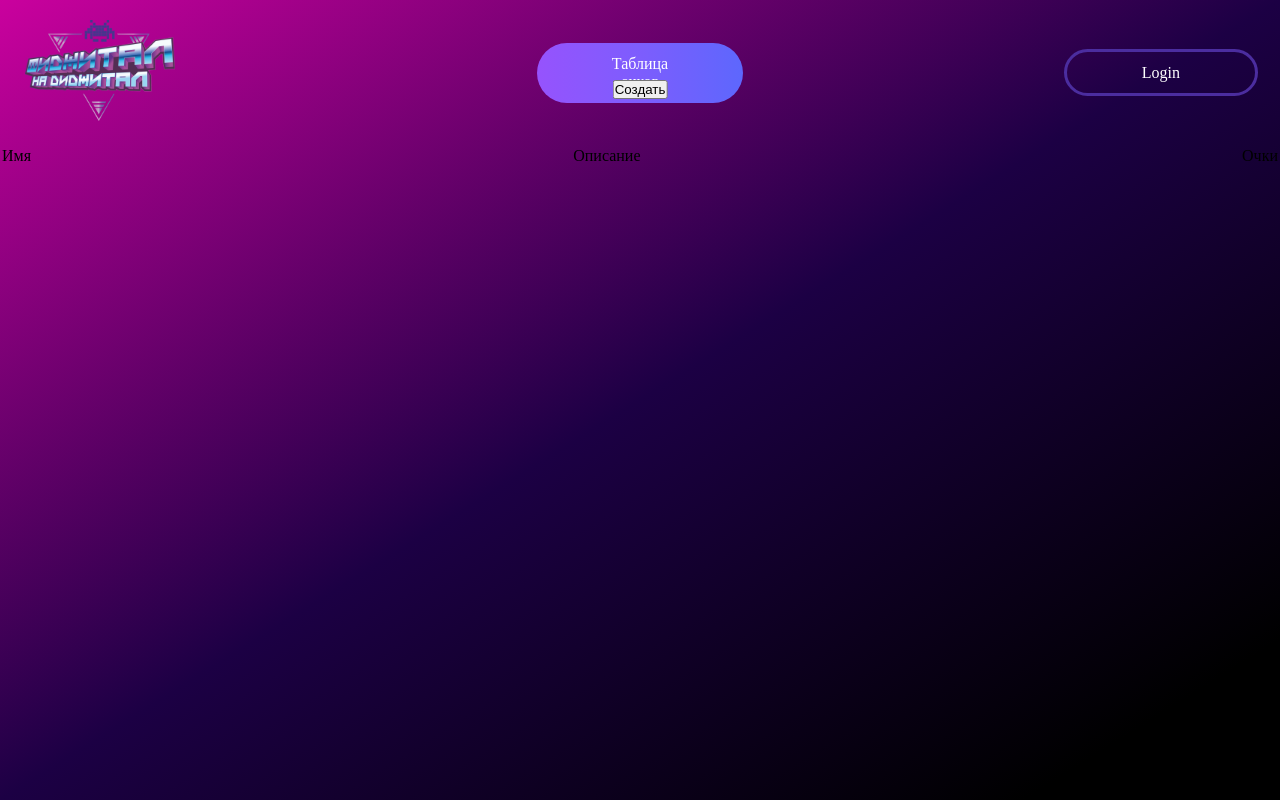
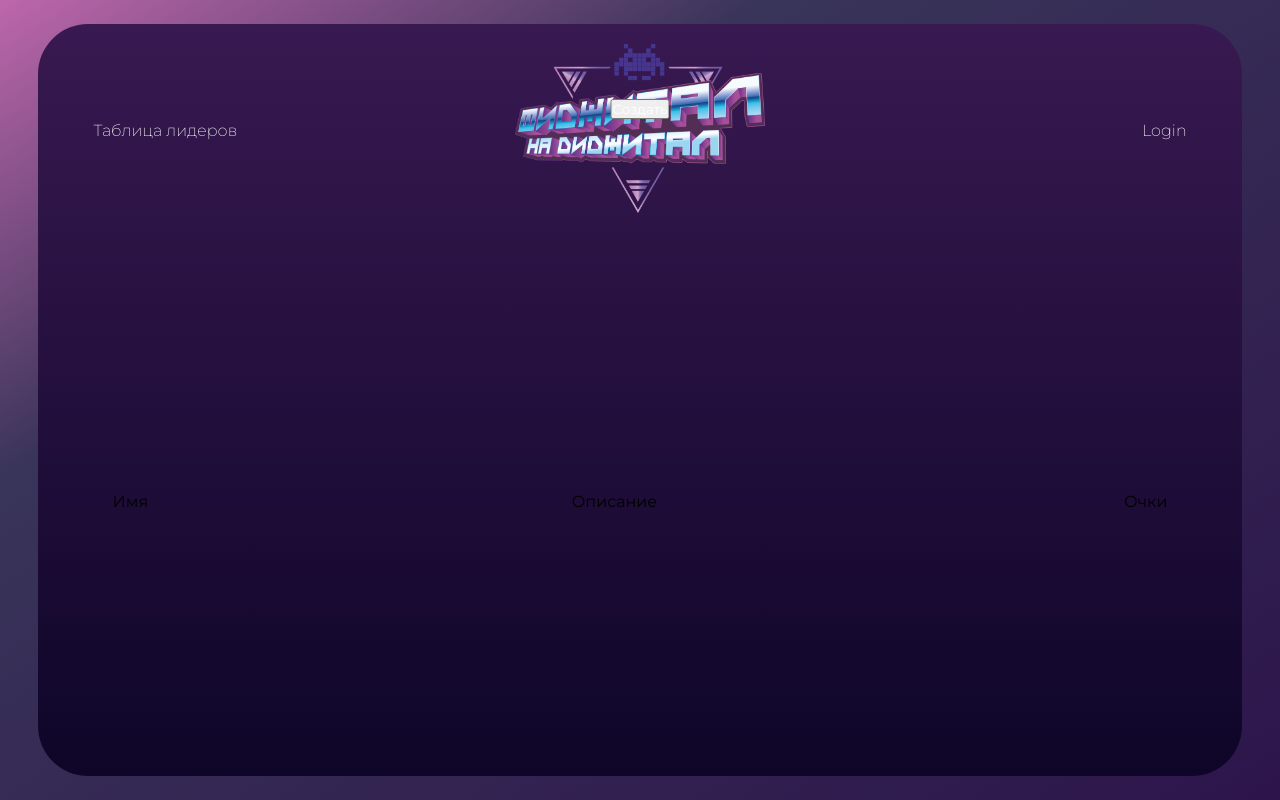
Before and after one commit to KAIT20Fest2024/QRCodeHandler, a Flask app: page /admin in a window 1280 px wide. Run offline with Flask 3, Linux system fonts and the light colour scheme; data that the repository does not hold is empty; some web fonts are replaced.

Commit message:
frontend: base + header

```diff
--- a/app/static/css/common.css
+++ b/app/static/css/common.css
@@ -3,27 +3,40 @@
     box-sizing: border-box;
     padding: 0;
     margin: 0;
+
+    font-family: "Montserrat", sans-serif;
+    color: white;
+}
+
+html {
+    max-height: 100vh;
+    max-width: 100vw;
 }
 
 body {
-    background: linear-gradient(to left top, #000000 10%, #1C0044 50%, #CA019E) no-repeat;
-    min-height: 20vh;
     height: 100vh;
+    position: relative;
+    background: linear-gradient(to bottom right, rgba(189,103,171,1) 0%, rgba(57,52,89,1) 30%, rgba(45,21,75,1) 100%) no-repeat;
 }
 
 main {
-    display: flex;
-    justify-content: center;
-    flex-direction: column;
+    margin: auto;
+    position: absolute;
+    inset: 3% 3%;
+    background: linear-gradient(to bottom, #381951, #0E0528);
+    border-radius: 50px;
 }
 
-@media (width >= 2000) {
-    body {
-        font-size: 30em;
-        background-color: red;
-    }
+.wrapper {
+    width: 88%;
+
+    max-height: 60vh;
+    height: 100%;
+
+    display: flex;
+    flex-direction: column;
+    justify-content: space-around;
+
+    margin: auto;
+    padding-top: 50px;
 }
-
-.Button{
-
-}
--- a/app/static/css/header.css
+++ b/app/static/css/header.css
@@ -1,32 +1,25 @@
-/* General + scroll effect */
+/* General */
 header {
     display: flex;
     justify-content: space-between;
     align-items: center;
 
-    padding: 20px 25px;
+    padding: 20px 55px;
     width: 100%;
-    min-height: 1.5em;
-    background: none;
 
     box-sizing: border-box;
-    transition: background-color .25s;
 
+    font-family: "Montserrat", sans-serif;
+    font-size: 16px;
+    font-weight: 200;
 }
 
+header a {
+    text-decoration: none;
+    color: inherit;
+    padding: 10px 0;
+}
 
-html:not([data-scroll='0']) {
-    body {
-        padding-top: 4.5em;
-    }
-
-    header {
-        position: fixed;
-        top: 0;
-        background-color: #eee;
-        box-shadow: 0 0 .5em rgba(0, 0, 0, .5);
-    }
-}
 
 .header__logo,
 .header__nav,
@@ -34,55 +27,62 @@ html:not([data-scroll='0']) {
     flex: 1;
 }
 
-/* Logo img */
-.header__logo {
+/* Navigation */
+.header__nav {
+    justify-content: space-evenly;
     text-align: start;
 }
 
-.header__logo img {
-    width: 150px;
+.header__nav ul {
+    list-style-type: none;
 }
 
-/* Navigation */
-.header__nav {
-    display: flex;
-    justify-content: space-evenly;
-    text-align: center;
+.header__nav li {
+    padding: 15px 0;
 }
 
 .header__nav_btn {
     padding: 12px 75px;
+    margin: 5px;
     border-radius: 50px;
     color: white;
     text-decoration: none;
 }
 
-.header__nav_btn-common {
-    background: linear-gradient(90deg, #9653FD, #7D5DFD, #5D67FD);
+/* Logo img */
+.header__logo {
+    text-align: center;
 }
 
-.header__nav_btn-negative {
-    background: none;
-    outline: solid #4B2D9F;
-}
-.header__nav_btn-negative {
-
-}
-
-.header__nav_btn-admin {
-    background: linear-gradient(90deg, red, pink);
+.header__logo img {
+    width: 250px;
 }
 
 .header__profile {
     text-align: end;
 }
 
-@media (width < 600px) {
+@media (width < 800px) {
     header {
         justify-content: space-evenly;
+        padding: 20px 25px;
     }
 
     .header__logo img {
-        width: 100px;
+        width: 200px;
     }
 }
+
+@media (width < 600px) {
+
+    .header__logo img {
+        width: 150px;
+    }
+}
+
+@media (width < 450px) {
+
+    .header__logo img {
+        width: 80px;
+    }
+}
--- a/app/templates/components/base.html
+++ b/app/templates/components/base.html
@@ -6,22 +6,23 @@
     <link rel="preconnect" href="https://fonts.googleapis.com">
     <link rel="preconnect" href="https://fonts.gstatic.com" crossorigin>
     <link href="https://fonts.googleapis.com/css2?family=Comfortaa:wght@300..700&family=Unbounded:wght@200..900&family=Yanone+Kaffeesatz:wght@200..700&display=swap" rel="stylesheet">
+    <link rel="preconnect" href="https://fonts.googleapis.com">
+    <link rel="preconnect" href="https://fonts.gstatic.com" crossorigin>
+    <link href="https://fonts.googleapis.com/css2?family=Montserrat:ital,wght@0,100..900;1,100..900&display=swap" rel="stylesheet">
     <link rel="stylesheet" type="text/css" href="{{ url_for('static', filename='css/common.css') }}">
     <link rel="stylesheet" type="text/css" href="{{ url_for('static', filename='css/header.css') }}">
     {% block head %}{% endblock %}
 	<title>{% block title %}{% endblock %} | KAIT20FEST</title>
 </head>
+
 <body>
-	{% include 'components/header.html' %}
-
     <main>
-        {% block body %}{% endblock %}
+        {% include 'components/header.html' %}
+        <div class="wrapper">
+            {% block body %}
+            {% endblock %}
+        </div>
     </main>
 
 </body>
-
-{% block scripts %}
-    <script src="{{ url_for('static', filename='js/header.js') }}"}></script>
-{% endblock %}
-</div>
 </html>
--- a/app/templates/components/header.html
+++ b/app/templates/components/header.html
@@ -1,16 +1,22 @@
 <header>
+    <nav class="header__nav">
+        <ul>
+            <li class="">
+                <a href="{{ url_for('scoreboard') }}">Таблица лидеров</a>
+            </li>
+
+            {% if current_user.login == 'ADMIN' %}
+            <li class="">
+                <a href="{{ url_for('admin') }}">Админ-панель</a>
+            </li>
+            {% endif %}
+        </ul>
+    </nav>
+
     <span class="header__logo"><a href="/"><img src="{{ url_for('static', filename='img/logo.png') }}" class="header__logo"></a></span>
 
-    <nav class="header__nav">
-        <a class="header__nav_btn header__nav_btn-common" href="{{ url_for('scoreboard') }}">Таблица<br>очков</a>
-
-        {% if current_user.login == 'ADMIN' %}
-        <a class="header__nav_btn header__nav_btn-admin" href="{{ url_for('admin') }}">Панель<br>администратора</a>
-        {% endif %}
-    </nav>
-
     <span class="header__profile">
-        <a class="header__nav_btn header__nav_btn-negative"
+        <a class=""
         {% if current_user.is_authenticated %}
         href="{{ url_for('profile', username=current_user.login) }}">{{ current_user.login }}
         {% else %}
```
